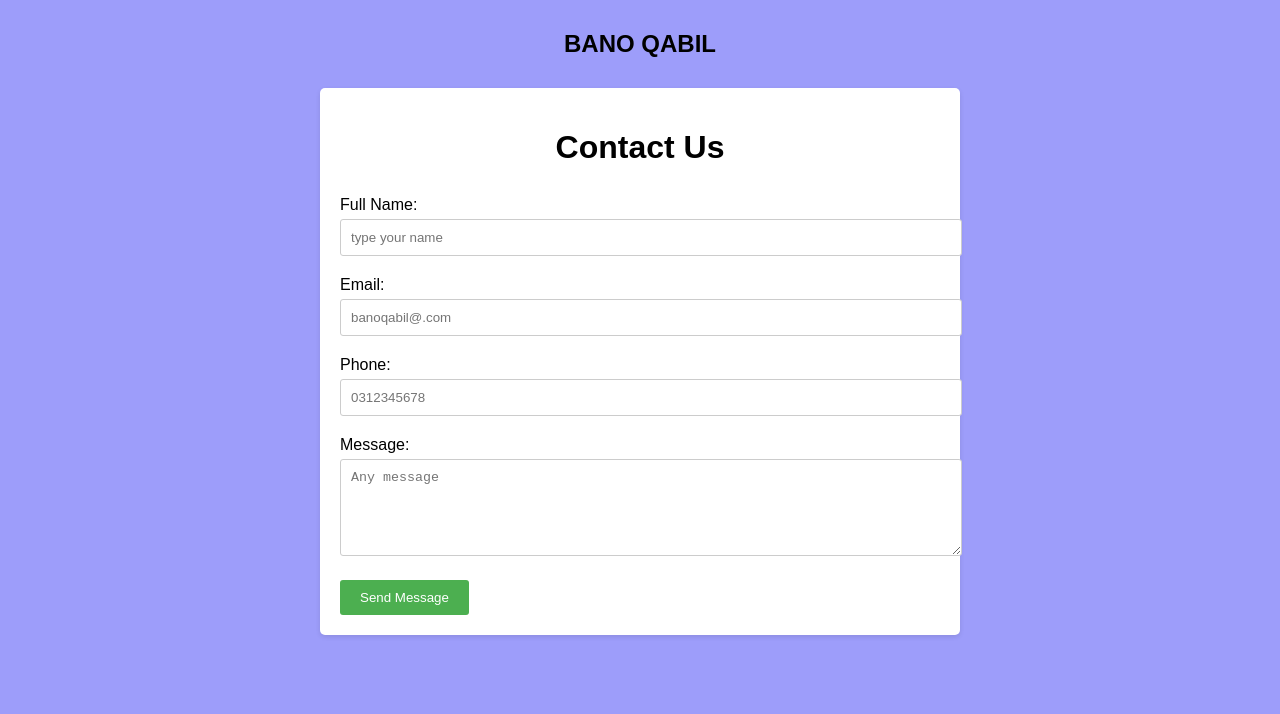
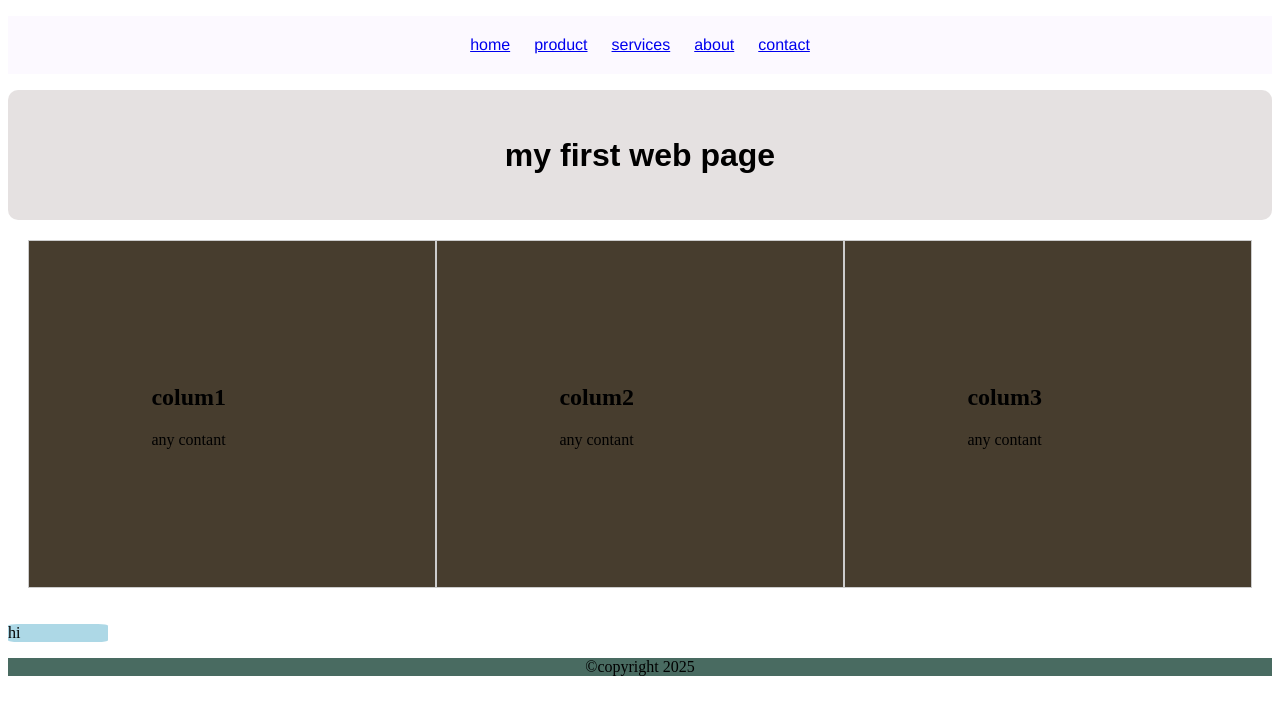
Before and after one commit to musakhan098/my-first-form, a plain HTML site: page html/index.html in a window 1280 px wide. Drawn offline with Linux system fonts and the light colour scheme.

Commit message:
Add files via upload

```diff
--- a/html/index.html
+++ b/html/index.html
@@ -1,33 +1,46 @@
 <!DOCTYPE html>
-<html>
+<html lang="en">
 <head>
-  <title>Contact Form</title>
-  <link rel="stylesheet" href="style.css">
+  <meta charset="UTF-8">
+  <meta name="viewport" content="width=device-width, initial-scale=1.0">
+  <title>Document</title>
 </head>
+<link rel="stylesheet" href="style.css">
 <body>
-<h2>BANO QABIL </h2>
-  <div class="container">
-    <h1>Contact Us</h1>
-    <form>
-      <div class="form-group">
-        <label for="name">Full Name:</label>
-        <input type="text" id="name" name="name" required placeholder="type your name">
-      </div>
-      <div class="form-group">
-        <label for="email">Email:</label>
-        <input type="email" id="email" name="email" required placeholder="banoqabil@.com">
-      </div>
-      <div class="form-group">
-        <label for="phone">Phone:</label>
-        <input type="tel" id="phone" name="phone" placeholder="0312345678">
-      </div>
-      <div class="form-group">
-        <label for="message">Message:</label>
-        <textarea id="message" name="message" rows="5" required placeholder="Any message"></textarea>
-      </div>
-      <button type="submit">Send Message</button>
-    </form>
-  </div>
+  <nav>
+    <ul>
+      <li><a href="#">home</a></li>
+      <li><a href="#">product</a></li>
+      <li><a href="#">services</a></li>
+      <li><a href="#">about</a></li>
+      <li><a href="#">contact</a></li>
+    </ul>
+  </nav>
+  <header>
+    <h1>my first web page</h1>
+  </header>
+  <section>
+
+    <div>
+      <h2>colum1</h2>
+      <p>any contant</p>
+    </div>
+    <div>
+      <h2>colum2</h2>
+      <p>any contant</p>
+    </div>
+    <div>
+      <h2>colum3</h2>
+      <p>any contant</p>
+    </div>
+  </section>
+ <div class="new-div">
+  <p>hi</p>
+</div>
+  <footer>
+    <p>&copy;copyright 2025</p>
+  </footer>
+
 
 </body>
 </html>
--- a/html/style.css
+++ b/html/style.css
@@ -1,58 +1,49 @@
-h2 {
-  font-family: Arial, Helvetica, sans-serif;
+nav{
+  background-color: rgb(11, 77, 77);
   text-align: center;
-  margin: 30px;
-  width: auto;
+}
+nav ul{
+  background-color:rgb(252, 249, 255);
+  padding: 20px;
+}
+nav ul li{
+  text-align: center;
+  font-family:'Franklin Gothic Medium', 'Arial Narrow', Arial, sans-serif;
+  padding: 10px; ;
+  display: inline;
+}
+
+header{
+  text-align: center;
+  font-family: sans-serif;
+  background-color: rgba(75, 51, 51, 0.144);
+  padding: 2%;
+  flex-wrap: wrap;
+  border-radius: 10px;
+}
+section {
+  display: flex;
+  justify-content: space-between;
+  padding: 20px;
+}
+section div{
+  flex: 1;
+  padding: 10%;
+  justify-content: space-between;
+  background-color: rgb(71, 61, 46);
+  border: 1px solid #ccc;
+}
+.new-div{
+  width: 100px; ;
+ border-radius: 10%;
+  background-color: lightblue;
+  margin-top: 10px;
+
+}
+footer{
+  background-color: rgb(73, 107, 97);
+  padding: auto;
+  text-align: center;
 
 
 }
-body {
-  font-family: sans-serif;
-  background-color: rgb(157, 157, 250);
-}
-
-.container {
-  max-width: 600px;
-  margin: 0 auto;
-  padding: 20px;
-  background-color: #fff;
-  border-radius: 5px;
-  box-shadow: 0 2px 5px rgba(0, 0, 0, 0.1);
-}
-
-h1 {
-  text-align: center;
-  margin-bottom: 30px;
-}
-
-.form-group {
-  margin-bottom: 20px;
-}
-
-label {
-  display: block;
-  margin-bottom: 5px;
-}
-
-input[type="text"],
-input[type="email"],
-input[type="tel"],
-textarea {
-  width: 100%;
-  padding: 10px;
-  border: 1px solid #ccc;
-  border-radius: 3px;
-}
-
-textarea {
-  resize: vertical;
-}
-
-button[type="submit"] {
-  background-color: #4CAF50;
-  color: white;
-  padding: 10px 20px;
-  border: none;
-  border-radius: 3px;
-  cursor: pointer;
-}
```
